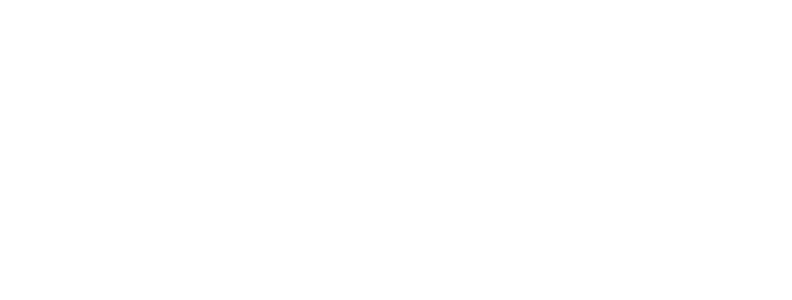
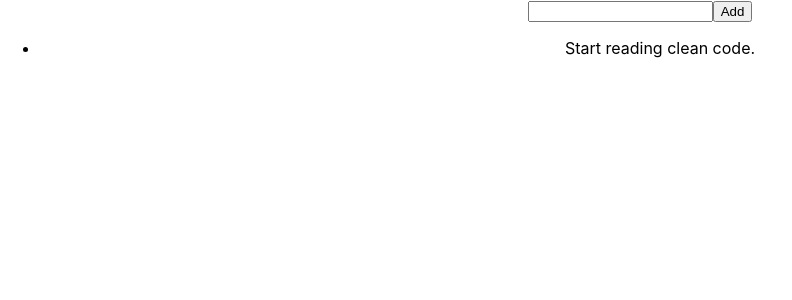
Before and after one commit to pragyaaaaa/to-do, a React (Create React App) app: page / in a window 1280 px wide. Shown: the top 300 px of the page, without its empty margins (0-792 px from the left). Built offline with nearby package versions, Linux system fonts and the light colour scheme.

Commit message:
--basic functionality done.

```diff
--- a/src/App.js
+++ b/src/App.js
@@ -1,10 +1,34 @@
-import React from 'react';
+import React, { useState } from 'react';
 
 import './App.css';
 
 function App() {
+  /* in a state variable, 'todos' refer to the array elemets and 'setTodos' is used to append
+  to 'todos'. Here we start with an empty list and then 'todos' will be an empty array and
+  'setTodos' will append to it. Also, it's a temporary memory, state will be cleared everytime
+  we hit refresh. */
+  const [todos, setTodos] = useState(['Start reading clean code.']);
+  const [input, setInput] = useState('');
+  const addTodo = (event) => {
+    event.preventDefault();/* to stop page from refreshing everytime we click submit button */
+    setTodos([...todos, input])/* spread in JS says, append input to todos, not replace */
+    setInput('')
+  }
   return (
     <div className="App">
+      <form>
+      {/* Associating state 'input' variable to JSX */}
+      <input
+        value={input} /* variable and changing variable using 'setInput' */
+        onChange={event => setInput(event.target.value)}>
+      </input>
+      <button type="submit" onClick={addTodo}>Add</button>
+      </form>
+      <ul>
+        {todos.map(todo => (
+          <li>{todo}</li>
+        ))}
+      </ul>
     </div>
   );
 }
```
